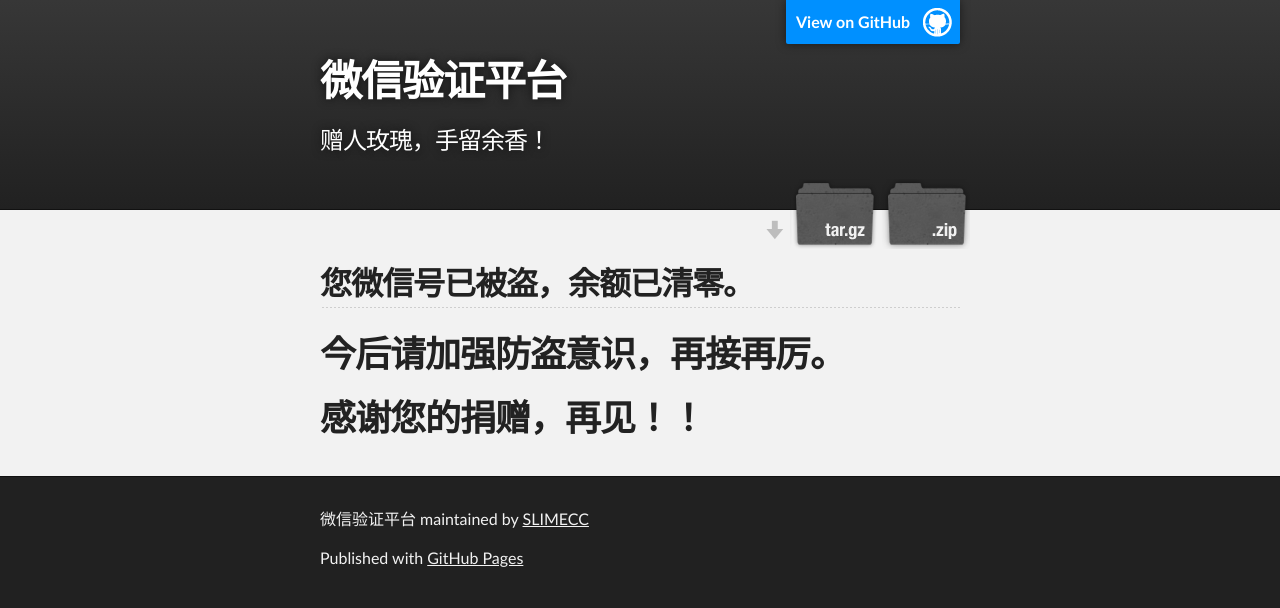
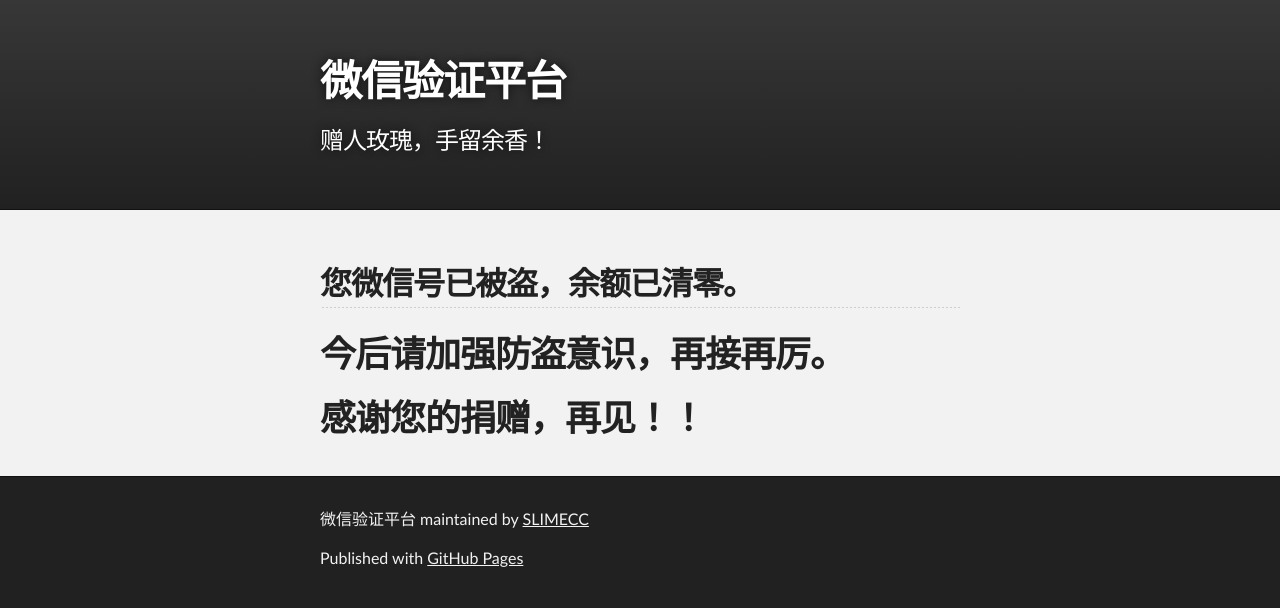
Before and after one commit to SLIMECC/SLIMECC.github.i, a plain HTML site: page index.html in a window 1280 px wide. Drawn offline with Linux system fonts and the light colour scheme.

Commit message:
Update index.html

```diff
--- a/index.html
+++ b/index.html
@@ -16,15 +16,15 @@
     <!-- HEADER -->
     <div id="header_wrap" class="outer">
         <header class="inner">
-          <a id="forkme_banner" href="https://github.com/SLIMECC/SLIMECC.github.i">View on GitHub</a>
+<!--           <a id="forkme_banner" href="https://github.com/SLIMECC/SLIMECC.github.i">View on GitHub</a> -->
 
           <h1 id="project_title">微信验证平台</h1>
           <h2 id="project_tagline">赠人玫瑰，手留余香！</h2>
 
-            <section id="downloads">
+<!--             <section id="downloads">
               <a class="zip_download_link" href="https://github.com/SLIMECC/SLIMECC.github.i/zipball/master">Download this project as a .zip file</a>
               <a class="tar_download_link" href="https://github.com/SLIMECC/SLIMECC.github.i/tarball/master">Download this project as a tar.gz file</a>
-            </section>
+            </section> -->
         </header>
     </div>
 
```
